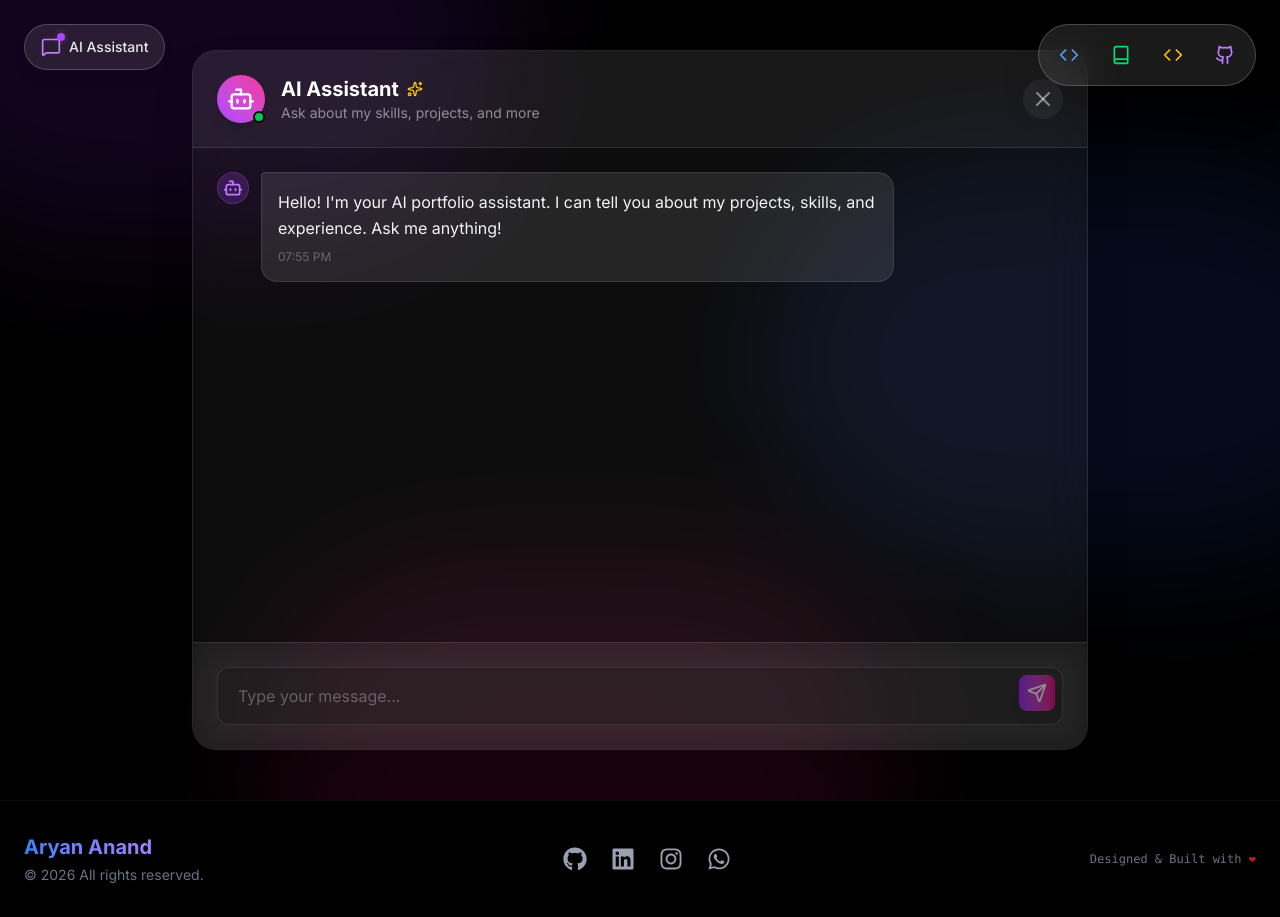
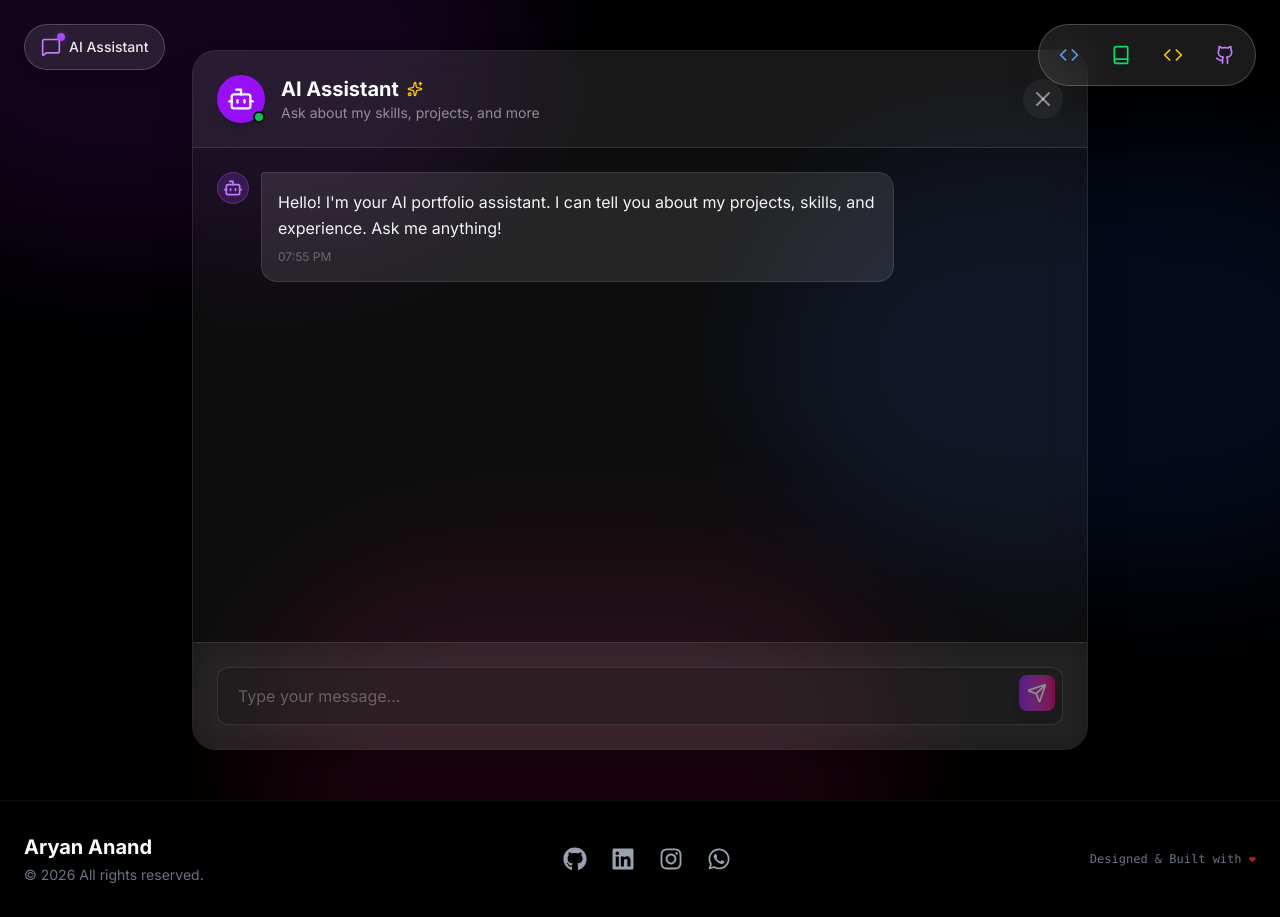
Before and after one commit to ar586/Portfolio, a Next.js app in the folder frontend/: page /chat in a window 1280 px wide. Built offline with nearby package versions, Linux system fonts and the light colour scheme; no server answers.

Commit message:
color changes

```diff
--- a/frontend/components/ChatInterface.tsx
+++ b/frontend/components/ChatInterface.tsx
@@ -170,7 +170,7 @@ export default function ChatInterface() {
             <div className="p-4 md:p-6 border-b border-white/10 bg-white/5 flex items-center justify-between gap-4">
                 <div className="flex items-center gap-4">
                     <div className="relative">
-                        <div className="w-12 h-12 rounded-full bg-gradient-to-tr from-purple-500 to-pink-500 flex items-center justify-center shadow-lg">
+                        <div className="w-12 h-12 rounded-full bg-purple-600 flex items-center justify-center shadow-lg">
                             <Bot className="w-7 h-7 text-white" />
                         </div>
                         <span className="absolute bottom-0 right-0 w-3 h-3 bg-green-500 border-2 border-[#0a0a0a] rounded-full"></span>
--- a/frontend/components/Footer.tsx
+++ b/frontend/components/Footer.tsx
@@ -37,7 +37,7 @@ export default function Footer() {
                 <div className="flex flex-col md:flex-row justify-between items-center gap-6">
                     {/* Copyright / Brand */}
                     <div className="text-center md:text-left">
-                        <h3 className="text-xl font-bold bg-gradient-to-r from-primary to-purple-400 bg-clip-text text-transparent">
+                        <h3 className="text-xl font-bold text-white">
                             Aryan Anand
                         </h3>
                         <p className="text-sm text-gray-500 mt-1">
```
